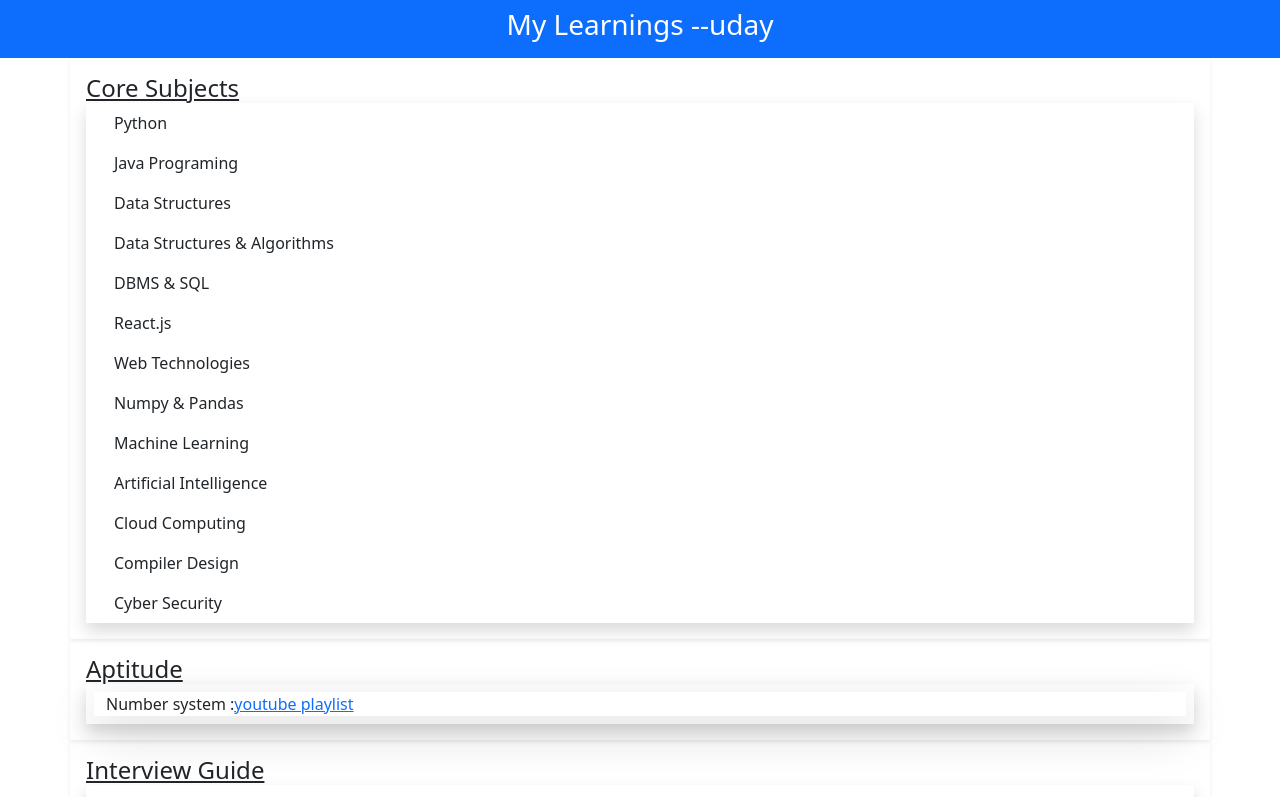
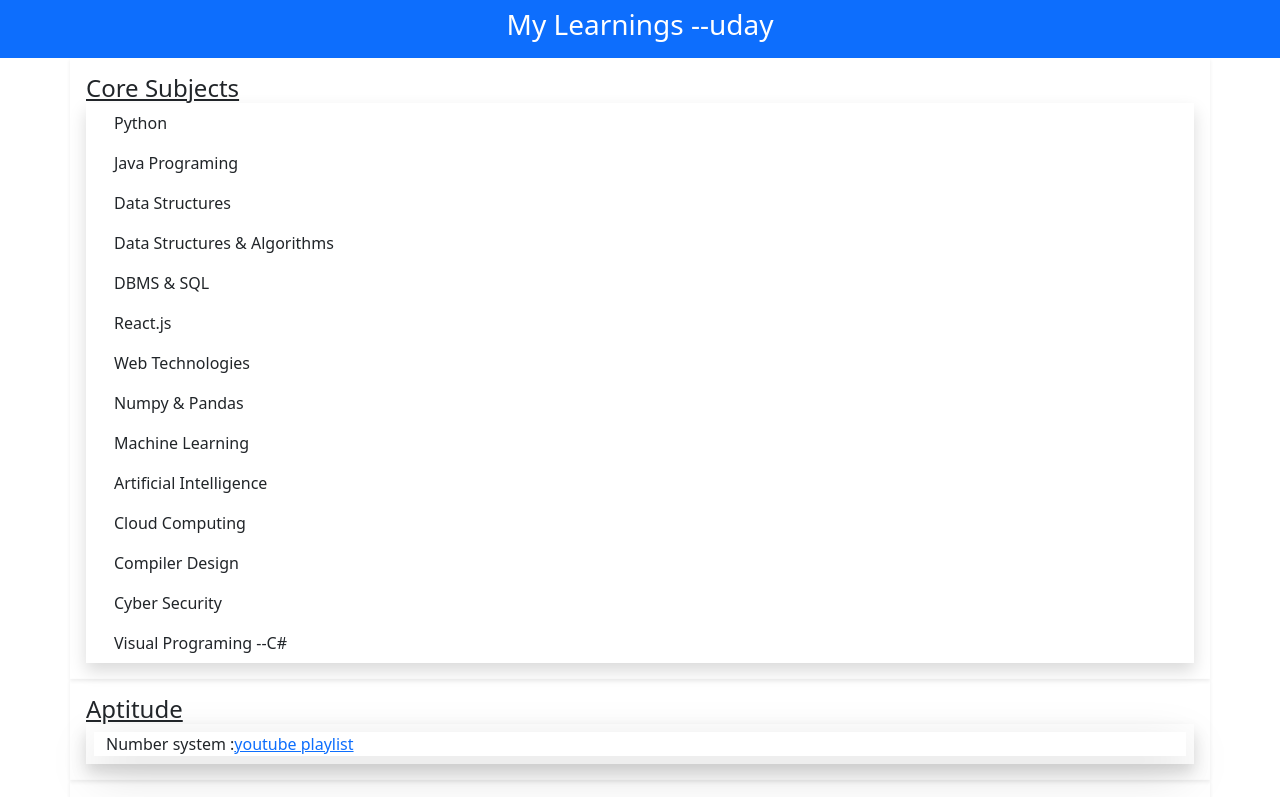
Before and after one commit to uday900/mylearnings, a React (Vite) app: page / in a window 1280 px wide. Shown: the top 797 px of the page. Built offline with nearby package versions, Linux system fonts and the light colour scheme.

Commit message:
added c#

```diff
--- a/src/core subjects/core subjects container.jsx
+++ b/src/core subjects/core subjects container.jsx
@@ -53,6 +53,9 @@ return <>
         <a href="https://drive.google.com/drive/folders/18hazuI_x_RDEVKMcEDnYsrTXxTfqIZaj?usp=drive_link"
         target="_blank" className="list-group-item">Cyber Security</a>
 
+        <a href="https://drive.google.com/drive/folders/1OZ_m6j3znOTD1RzQs_K5igN7XHPvBaCZ?usp=drive_link"
+        target="_blank" className="list-group-item">Visual Programing --C#</a>
+
     </div>
 
 </div>
```
